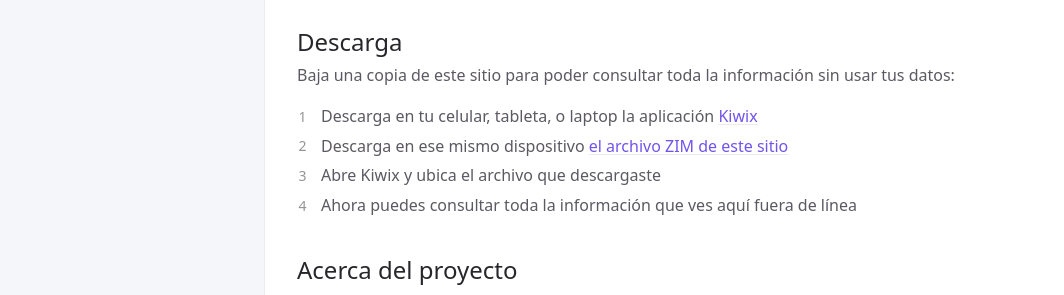
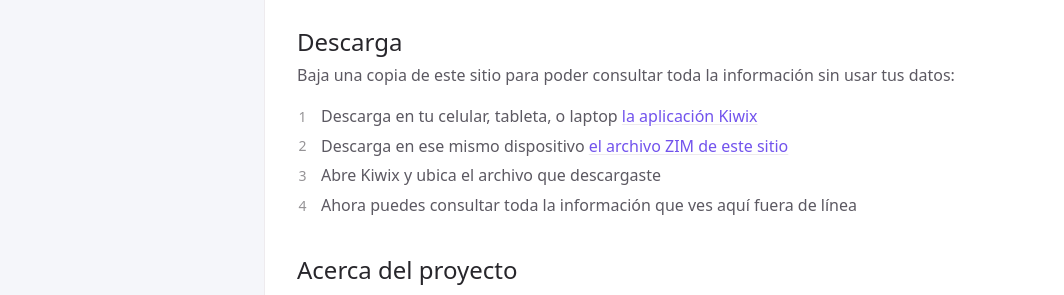
Before and after one commit to CoBachBC/demo-asesorias, a Jekyll site: the page built from index.md, in a window 1280 px wide and 1100 px high. Shown: the part 580-875 px from the top of the window, without its empty margins (107-1171 px from the left). Built offline with Jekyll 4.4.1, drawn with Linux system fonts in a browser that asks for light colours.

```diff
--- a/index.md
+++ b/index.md
@@ -52,7 +52,7 @@ Just the Docs gives your documentation a jumpstart with a responsive Jekyll them
 
 Baja una copia de este sitio para poder consultar toda la información sin usar tus datos:
 
-1. Descarga en tu celular, tableta, o laptop la aplicación [Kiwix](https://www.kiwix.org/en/download/)
+1. Descarga en tu celular, tableta, o laptop [la aplicación Kiwix](https://www.kiwix.org/en/download/)
 1. Descarga en ese mismo dispositivo [el archivo ZIM de este sitio](/assets/demo-asesorias.zim)
 1. Abre Kiwix y ubica el archivo que descargaste
 1. Ahora puedes consultar toda la información que ves aquí fuera de línea
```
